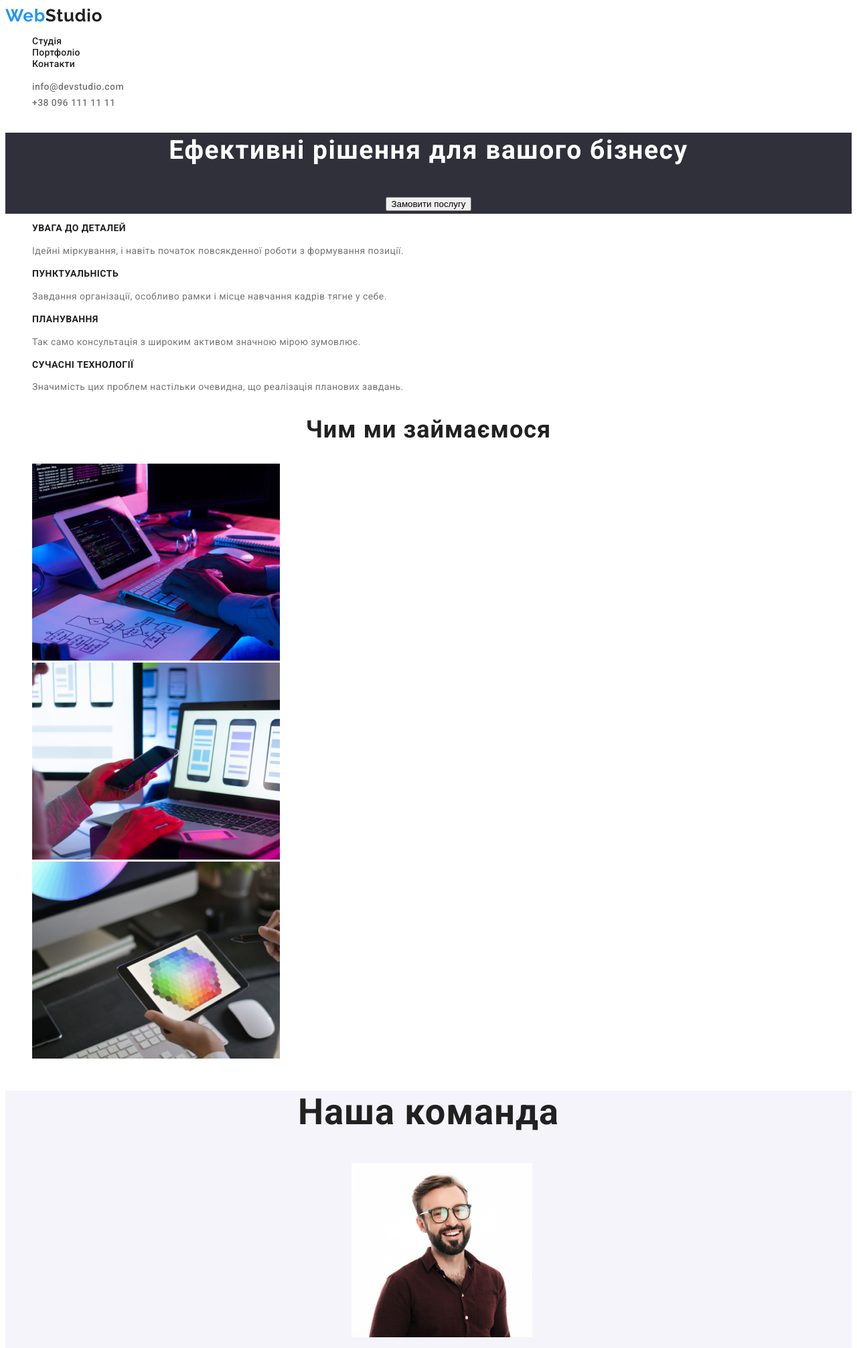
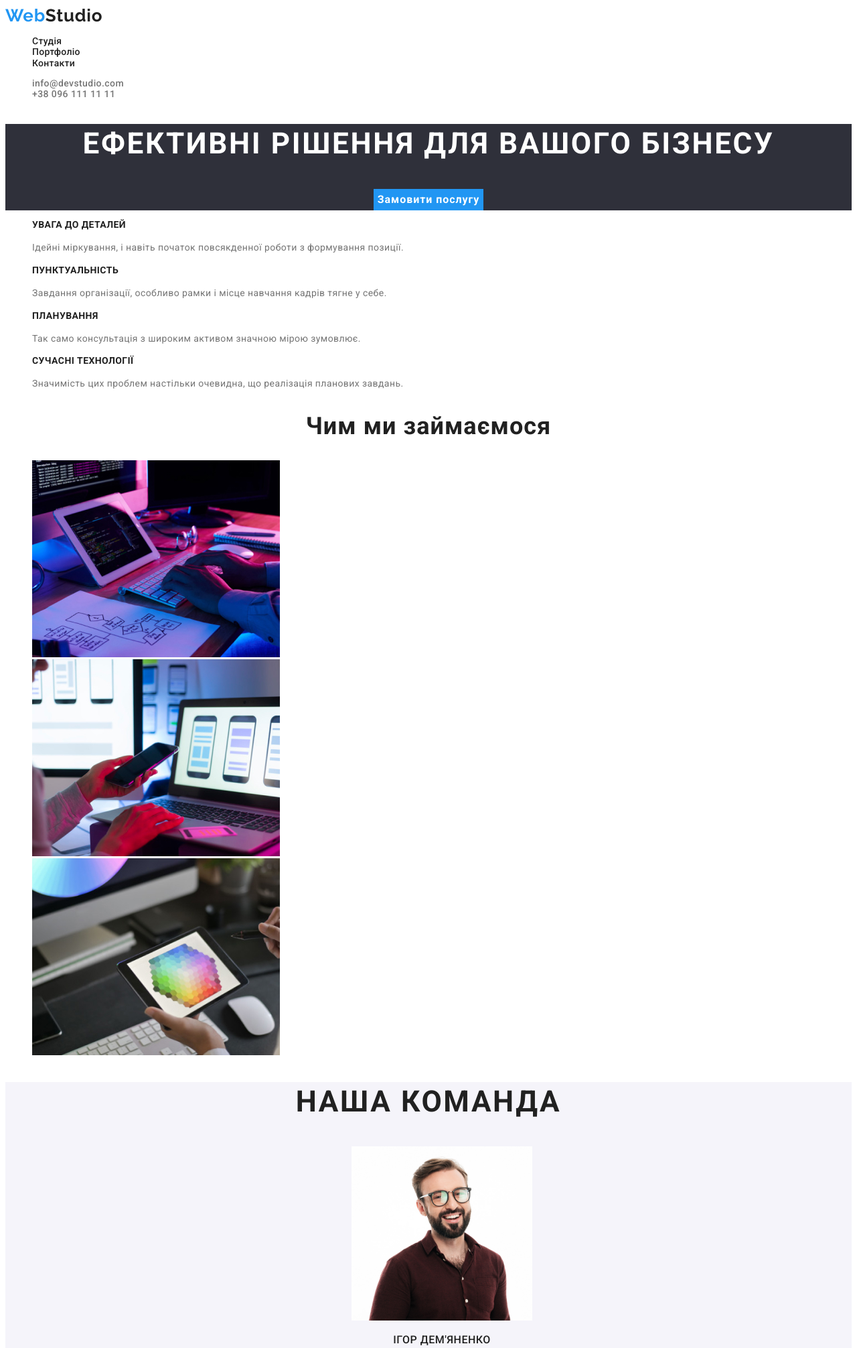
Before and after one commit to DmitryLabush/goit-markup-hw-02, a plain HTML site: page index.html in a window 1280 px wide. Shown: the top 2012 px of the page at 67% size. Drawn offline with Linux system fonts and the light colour scheme.

Commit message:
Внес исправления

```diff
--- a/css/styles.css
+++ b/css/styles.css
@@ -11,16 +11,14 @@
 body{
     font-family: 'Roboto', sans-serif;
     font-size: 14px;
-    background-color: var(--color-background-main);
     color: var(--color-font-main);
 }
-
 
 .footer {
     background-color: var(--color-background-secondary);
 }
 
-/* Link */
+
 .logo-link {
     color: var(--color-accent);
     text-decoration: none;
@@ -42,7 +40,7 @@ body{
 .nav{color: var(--color-font-main);
     font-size: 14px;
     font-weight: 500;
-    line-height: 1.14;
+    line-height: 1.17;
     letter-spacing: 0.02em;
 }
 
@@ -56,20 +54,12 @@ body{
     color: var(--color-accent);
 }
 
-.hero {background-color: var(--color-background-secondary);
-    color: var(--color-font-accent);
-    font-size: 26px;
-    line-height: 1.36;
-    font-weight: 900;
-    letter-spacing: 0.06em;
-    text-align: center;
-    vertical-align: top;
-}
+
 .contacts-link {
     color: var(--color-font-secondary);
     font-size: 14px;
     font-weight: 500;
-    line-height: 1.71;
+    line-height: 1.17;
     letter-spacing: 0.03em;
 }
 
@@ -86,9 +76,20 @@ body{
     line-height: 1.71;
     letter-spacing: 0.03em;
 }
-.
 
-/* Buttons */
+.hero {
+    background-color: var(--color-background-secondary);
+    text-align: center;
+    vertical-align: top;
+    text-transform: uppercase;
+}
+.hero-tittle{
+    color: var(--color-font-accent);
+    font-size: 44px;
+    line-height: 1.36;
+    font-weight: 900;
+    letter-spacing: 0.06em;
+}
 
 .primary-button {
     font-family: inherit;
@@ -101,7 +102,6 @@ body{
     letter-spacing: 0.06em;
     cursor: pointer;
     }
-
 .primary-button:hover {
     background-color: var(--color-accent);
     color: var(--color-font-accent);
@@ -129,7 +129,6 @@ body{
     background-color: var(--color-accent);
     border: none;
 }
-
 .features{
     color: var(--color-font-main);
     font-size: 14px;
@@ -143,8 +142,8 @@ body{
     color: var(--color-font-secondary);
     line-height: 1.71;
     letter-spacing: 0.03em;
+}
 
-}
 .preview{
     font-size: 36px;
     font-weight: 700;
@@ -152,7 +151,6 @@ body{
     letter-spacing: 0.03em;
     text-align: center;
 }
-
 .case {
     color: var(--color-font-main);
     font-size: 18px;
@@ -160,7 +158,6 @@ body{
     line-height: 2;
     letter-spacing: 0.03em;
 }
-
 .case-type {
     color: var(--color-font-secondary);
     font-size: 16px;
@@ -168,15 +165,18 @@ body{
     letter-spacing: 0.03em;
     }
 
+
 .team{
     background-color: var(--color-background-accent);
-    font-size: 36px;
-    font-weight: 700;
-    line-height: 2.636;
-    line-height: 1.17;
-    letter-spacing: 0.03em;
     text-align: center;
-
+    vertical-align: top;
+    text-transform: uppercase;
+    }
+.team-tittle {
+    font-size: 44px;
+    line-height: 1.36;
+    font-weight: 900;
+    letter-spacing: 0.06em;
 }
 .name {
     color: var(--color-font-main);
@@ -186,11 +186,11 @@ body{
     letter-spacing: 0.03em;
     text-align: center;
 }
-
 .speciality {
     color: var(--color-font-secondary);
     font-size: 16px;
-    line-height: 1.19;
+    font-weight: 400;
+    line-height: 1.17;
     letter-spacing: 0.03em;
     text-align: center;
 }
--- a/index.html
+++ b/index.html
@@ -40,7 +40,7 @@
     </header>
     <main>
       <section class="hero">
-        <h1>Ефективні рішення для вашого бізнесу</h1>
+        <h1 class="hero-tittle">Ефективні рішення для вашого бізнесу</h1>
         <button class="primary-button" type="button">Замовити послугу</button>
       </section>
       <section>
@@ -86,7 +86,7 @@
         </ul>
       </section>
       <section class="team">
-        <h2>Наша команда</h2>
+        <h2 class="team-tittle">Наша команда</h2>
         <ul class="list profile">
           <li>
             <img src="./images/igordemyanenko.jpg" alt="Ігор Дем'яненко" width="270" />
@@ -115,7 +115,7 @@
       <a class="logo-link" href="/index.html">Web<span class="logo-footer">Studio</span></a>
       <address class="footer-adress">
         <ul class="list">
-          <li><p class="link adress">м. Київ, пр-т Лесі Українки, 26</p></li>
+          <li><p class="adress">м. Київ, пр-т Лесі Українки, 26</p></li>
           <li>
             <a class="link footer-contacts" href="mailto:">info@devstudio.com</a>
           </li>
```
Also changed, not shown: portfolio.html (+1 -1 lines).
